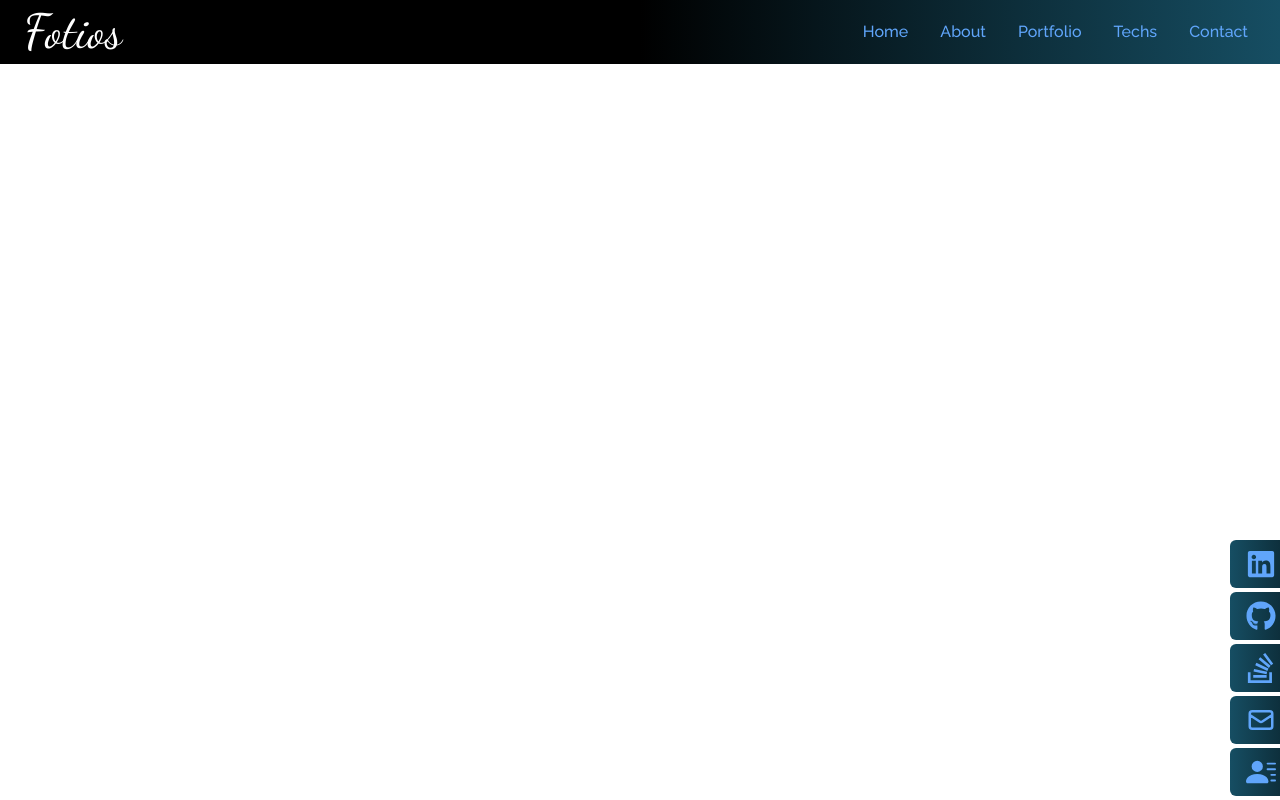
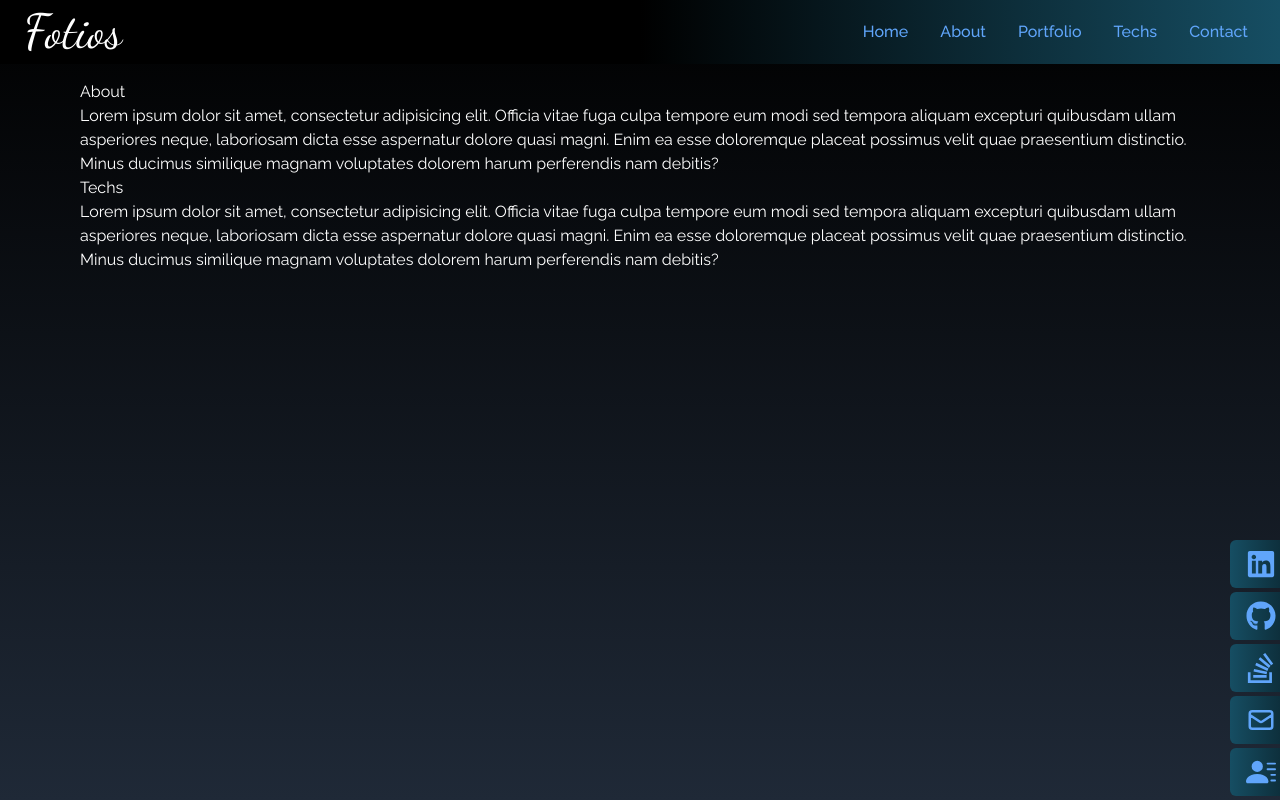
Before and after one commit to all-kind-websites/portfolio, a React (Create React App) app: page /portfolio/entoutonika in a window 1280 px wide. Built offline with nearby package versions, Linux system fonts and the light colour scheme; a web font is replaced by a local one.

Commit message:
Add initial setput for page of Entoutonikaproject

```diff
--- a/src/App.tsx
+++ b/src/App.tsx
@@ -1,7 +1,7 @@
 import { Routes, Route } from 'react-router-dom';
 
 import { NavBar, Sidebar, SocialLinks } from './components';
-import { About, Contact, Techs, Home, Portfolio, Html, CSS, } from './pages';
+import { About, Contact, Techs, Home, Portfolio, Html, CSS, EnToutoNika, } from './pages';
 import './index.css';
 
 
@@ -13,10 +13,14 @@ function App() {
       <Routes>
         <Route path='/' element={<Home />} />
         <Route path='about' element={<About />} />
+
         <Route path='portfolio' element={<Portfolio />} />
+        <Route path='portfolio/entoutonika' element={<EnToutoNika />} />
+
         <Route path='techs' element={<Techs />} />
         <Route path='techs/html' element={<Html />} />
         <Route path='techs/css' element={<CSS />} />
+
         <Route path='contact' element={<Contact />} />
       </Routes>
       <SocialLinks />
--- a/src/misc/projects.ts
+++ b/src/misc/projects.ts
@@ -10,6 +10,7 @@ const portfolios = [
   {
     id: 0,
     src: entoutonika,
+    link: "entoutonika",
     type: "App",
     videoLink: "https://youtu.be/IpYJjVw6wjU",
     projectLink: "https://footios.github.io/etn-promote/",
@@ -19,6 +20,7 @@ const portfolios = [
   {
     id: 1,
     src: hagio_geo,
+    link: "hagio_geo",
     type: "App",
     videoLink: "https://www.youtube.com/watch?v=yqikND3lSss&ab_channel=fotios",
     projectLink: "https://app-info.github.io/hagio-geo-info/",
@@ -28,6 +30,7 @@ const portfolios = [
   {
     id: 2,
     src: tap_me,
+    link: "tap_me",
     type: "Code",
     videoLink: "https://www.youtube.com/watch?v=HxdLrMhQHcs&ab_channel=fotios",
     projectLink: "https://github.com/react-native-games/tabMe",
@@ -37,6 +40,7 @@ const portfolios = [
   {
     id: 3,
     src: portfolio,
+    link: "portfolio",
     type: "Code",
     videoLink: "#",
     projectLink: "https://github.com/all-kind-websites/portfolio",
@@ -46,6 +50,7 @@ const portfolios = [
   {
     id: 4,
     src: moshify,
+    link: "moshify",
     type: "Website",
     videoLink: "https://studio.youtube.com/video/XYTwoqyE32U/edit",
     projectLink: "https://moshified-footios76.netlify.app/#",
@@ -54,6 +59,7 @@ const portfolios = [
   {
     id: 5,
     src: slack_clone,
+    link: "entoutonika",
     type: "Website",
     videoLink: "https://www.youtube.com/watch?v=p0Dn9Kwkzcw&ab_channel=fotios",
     projectLink: "https://slack-clone-9a8d0.web.app/register",
@@ -62,6 +68,7 @@ const portfolios = [
   {
     id: 6,
     src: hooks_news,
+    link: "hooks_news",
     type: "Website",
     videoLink: "https://www.youtube.com/watch?v=RM7wrLvKu0Y&ab_channel=fotios",
     projectLink: "https://hooks-news-app-d9481.web.app/login",
--- a/src/pages/Portfolio.tsx
+++ b/src/pages/Portfolio.tsx
@@ -1,3 +1,4 @@
+import { Link } from 'react-router-dom'
 import { projects } from '../misc'
 
 
@@ -29,14 +30,16 @@ const Portfolio = () => {
           className=' grid sm:grid-cols-2 md:grid-cols-3 gap-8 px-12 md:px-12 mx-10 sm:px-0 md:w-2/3  md:mx-auto lg:w-full'
         >
           {
-            projects.map(({ id, src, type, videoLink, original, projectLink, style }) => (
+            projects.map(({ id, link, src, type, videoLink, original, projectLink, style }) => (
               <div
                 key={id}
                 className=' relative shadow-md shadow-gray-600 rounded-lg md:w-38 lg:w-52'
               >
-                <img src={src} alt=""
-                  className=' rounded-md duration-200 hover:scale-105'
-                />
+                <Link to={link} >
+                  <img src={src} alt=""
+                    className=' rounded-md duration-200 hover:scale-105'
+                  />
+                </Link>
                 <div
                   className='flex items-center justify-between '
                 >
--- /dev/null
+++ b/src/pages/projects/EnToutoNika.tsx
@@ -0,0 +1,23 @@
+import React from 'react'
+
+function EnToutoNika() {
+  return (
+    <article
+      className=' bg-gradient-to-b from-black to-gray-800 w-full text-white md:h-screen overflow-auto px-20 pt-20'
+    >
+      <section>
+        <h4>About</h4>
+        <p>Lorem ipsum dolor sit amet, consectetur adipisicing elit. Officia vitae fuga culpa tempore eum modi sed tempora aliquam excepturi quibusdam ullam asperiores neque, laboriosam dicta esse aspernatur dolore quasi magni. Enim ea esse doloremque placeat possimus velit quae praesentium distinctio. Minus ducimus similique magnam voluptates dolorem harum perferendis nam debitis?</p>
+      </section>
+      <section>
+        <h4>Techs</h4>
+        <p>Lorem ipsum dolor sit amet, consectetur adipisicing elit. Officia vitae fuga culpa tempore eum modi sed tempora aliquam excepturi quibusdam ullam asperiores neque, laboriosam dicta esse aspernatur dolore quasi magni. Enim ea esse doloremque placeat possimus velit quae praesentium distinctio. Minus ducimus similique magnam voluptates dolorem harum perferendis nam debitis?</p>
+      </section>
+      <section>
+        {/* Video and links to the store etc */}
+      </section>
+    </article>
+  )
+}
+
+export default EnToutoNika
```
Also changed, not shown: src/pages/index.ts (+7 -4 lines).
